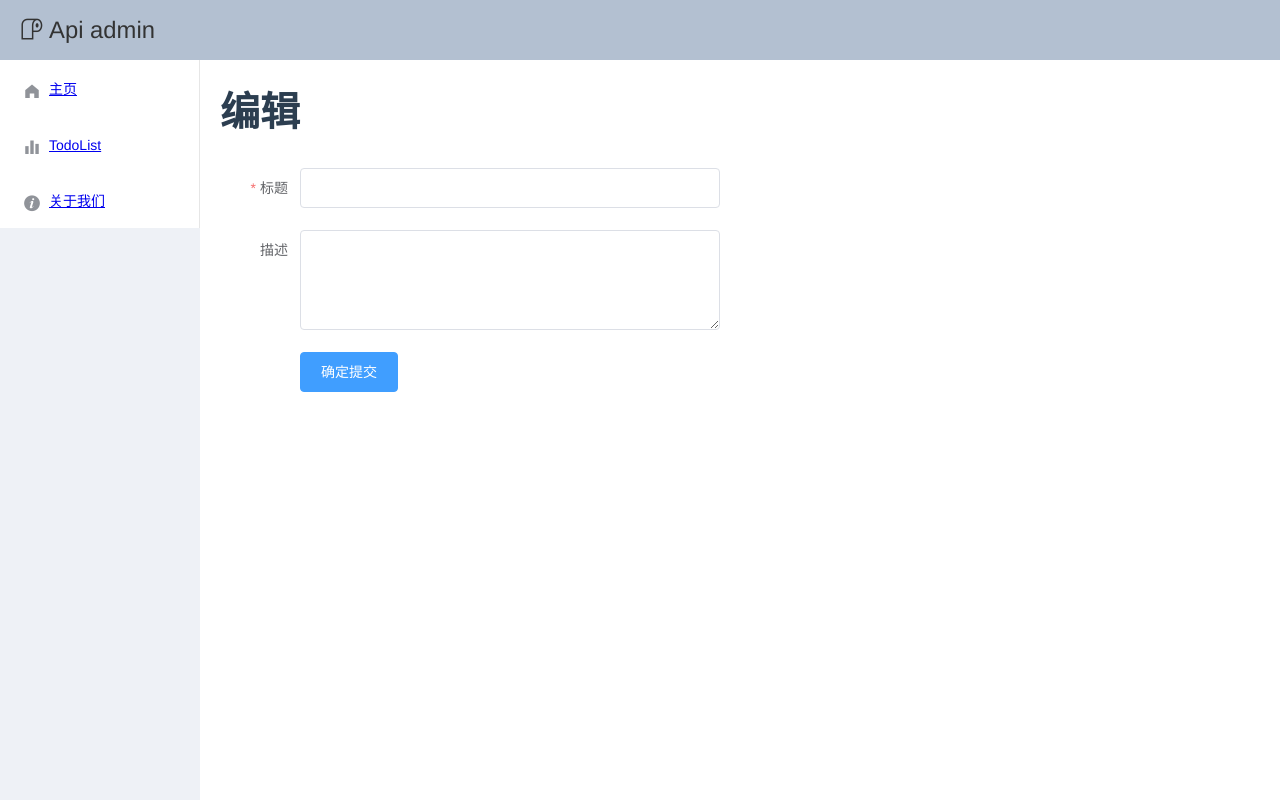
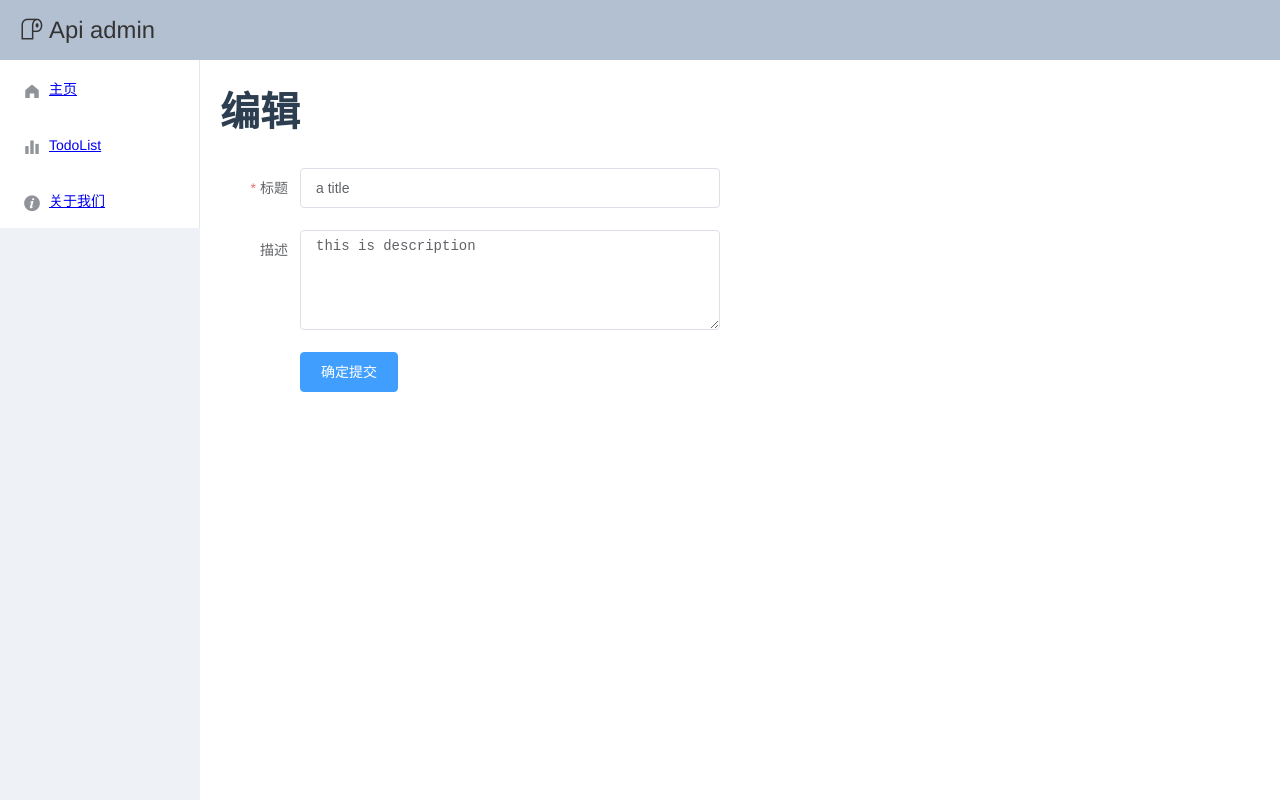
Before and after one commit to davidkoojohn/json-server-demo, a Vue app: page /todo/1/edit in a window 1280 px wide. Built offline with nearby package versions, Linux system fonts and the light colour scheme; data requests are answered from the project's data file.

Commit message:
add edit feature

```diff
--- a/src/tools/api.js
+++ b/src/tools/api.js
@@ -12,7 +12,9 @@ export default {
       return http.post(`/todo`, data);
     },
     edit({data, id}) {
-      return http.put(`/todo/${id}`, data);
+      return http.put(`/todo/${id}`, {
+        ...data
+      });
     },
     del({id}) {
       return http.delete(`/todo/${id}`);
--- a/src/views/TodoForm.vue
+++ b/src/views/TodoForm.vue
@@ -36,7 +36,6 @@ export default {
   name: 'TodoCreate',
   data() {
     return {
-      objectId: null,
       formField: {
         title: '',
         description: '',
@@ -52,12 +51,18 @@ export default {
   computed: {
     type() {
       return optType[this.$route.name]
+    },
+    objectId() {
+      return this.$route.params.id
     }
   },
-  created() {
+  async created() {
     if (this.type !== 'create') {
-      this.objectId = this.$route.params.id
-      console.log(this.objectId)
+      try {
+        this.formField = await api.todo.getItem({id: this.objectId})
+      } catch (e) {
+        console.log(e)
+      }
     }
   },
   methods: {
@@ -79,7 +84,23 @@ export default {
               console.log(e)
             }
           } else {
-            // create
+            try {
+              await api.todo.edit({
+                id: this.formField.id,
+                data: {
+                  ...this.formField,
+                  status: 1,
+                },
+              })
+              this.$router.push({
+                name: 'todo-show',
+                params: {
+                  id: this.formField.id
+                }
+              })
+            } catch (e) {
+              console.log(e)
+            }
           }
         } else {
           return false;
```
